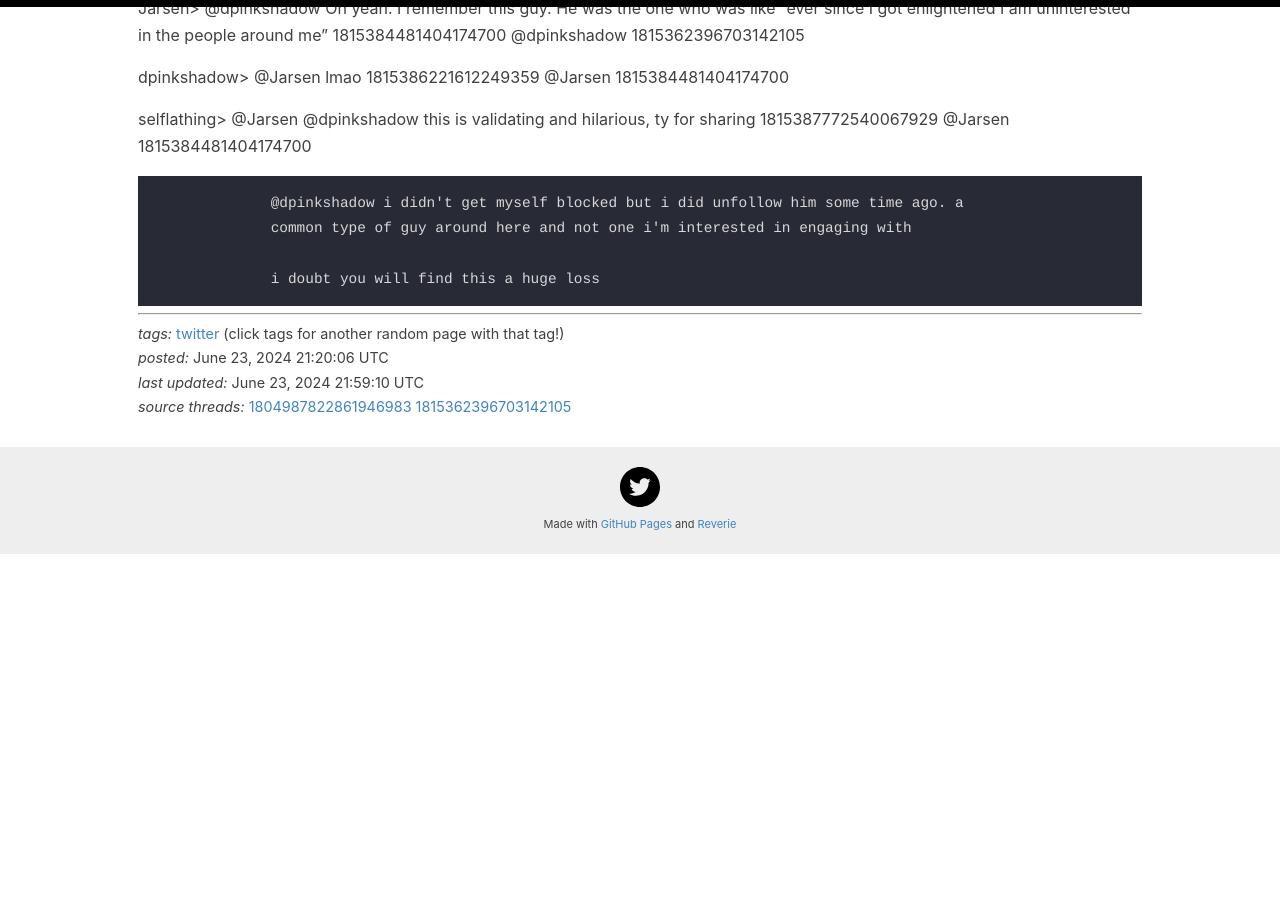
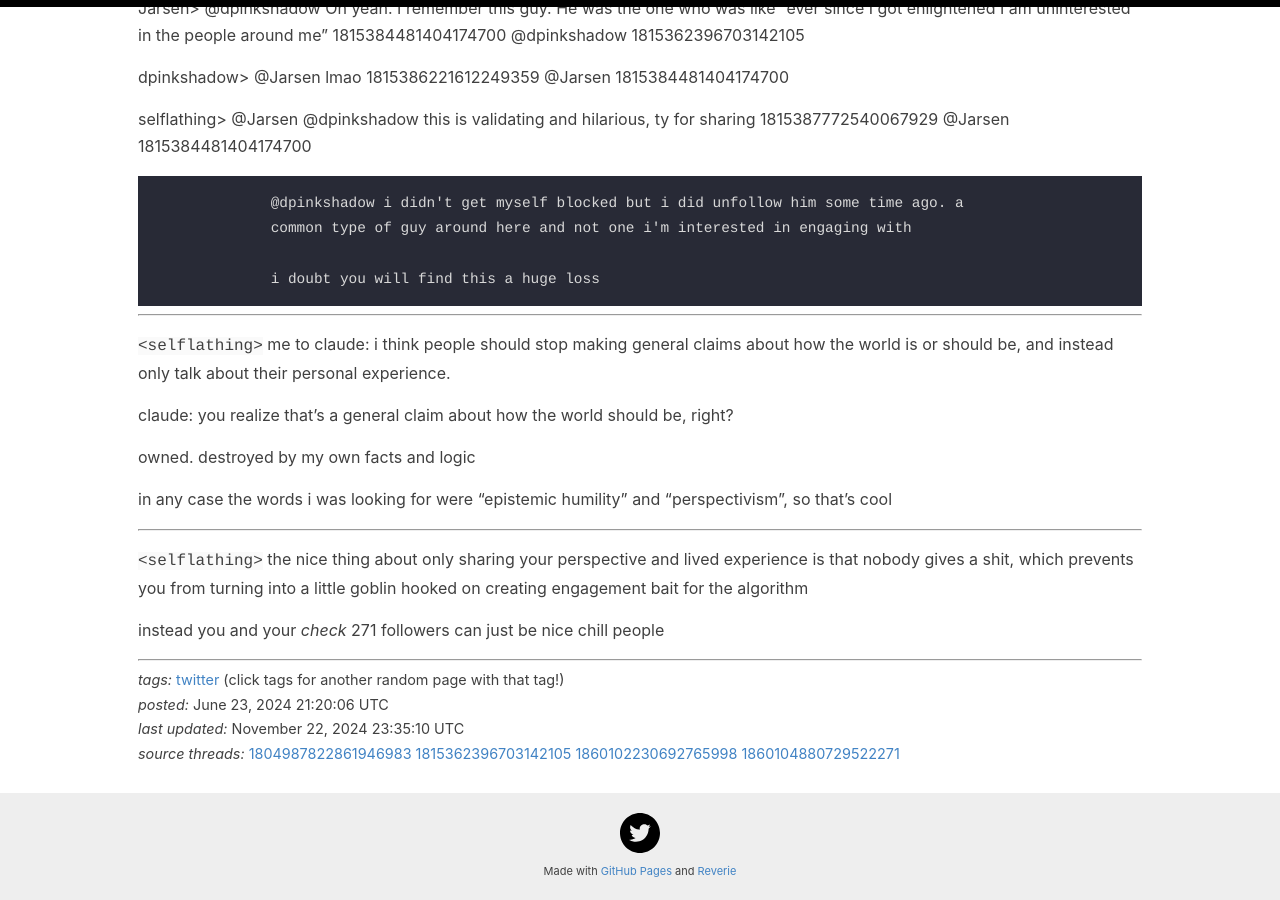
Before and after one commit to helgridly/canonize, a Jekyll site: the page built from drafts/qualms-large-accounts.md, in a window 1280 px wide and 900 px high, scrolled down 1829 px. Built offline with Jekyll 4.4.1, drawn with Linux system fonts in a browser that asks for light colours; before the commit the page ends 2383 px from its top, so only the background shows below that.

Commit message:
epistemic humility and perspectivism

```diff
--- a/drafts/qualms-large-accounts.md
+++ b/drafts/qualms-large-accounts.md
@@ -2,10 +2,10 @@
 layout: canon
 title: qualms about large accounts
 creation_date: 2024-06-23 21:20:06+00:00
-last_updated: 2024-06-23 21:59:10+00:00
+last_updated: 2024-11-22 23:35:10+00:00
 mentions: ['junemarie', 'rutabaga', 'meridians_', 'nowtheo', 'ehipassiko444', 'mettafied', 'sonikudzu', 'smiling_for_fun', 'PiquantParvenu', 'gptbrooke', 'br___ian']
 tags: ['twitter']
-sources: ['1804987822861946983', '1815362396703142105']
+sources: ['1804987822861946983', '1815362396703142105', '1860102230692765998', '1860104880729522271']
 ---
 
 > br___ian
@@ -73,3 +73,19 @@ selflathing>     @Jarsen @dpinkshadow this is validating and hilarious, ty for s
                  common type of guy around here and not one i'm interested in engaging with
 
                  i doubt you will find this a huge loss
+
+---
+
+`<selflathing>` me to claude: i think people should stop making general claims about how the world is or should be, and instead only talk about their personal experience.
+
+claude: you realize that's a general claim about how the world should be, right?
+
+owned. destroyed by my own facts and logic
+
+in any case the words i was looking for were "epistemic humility" and "perspectivism", so that's cool
+
+---
+
+`<selflathing>` the nice thing about only sharing your perspective and lived experience is that nobody gives a shit, which prevents you from turning into a little goblin hooked on creating engagement bait for the algorithm
+
+instead you and your *check* 271 followers can just be nice chill people
```
